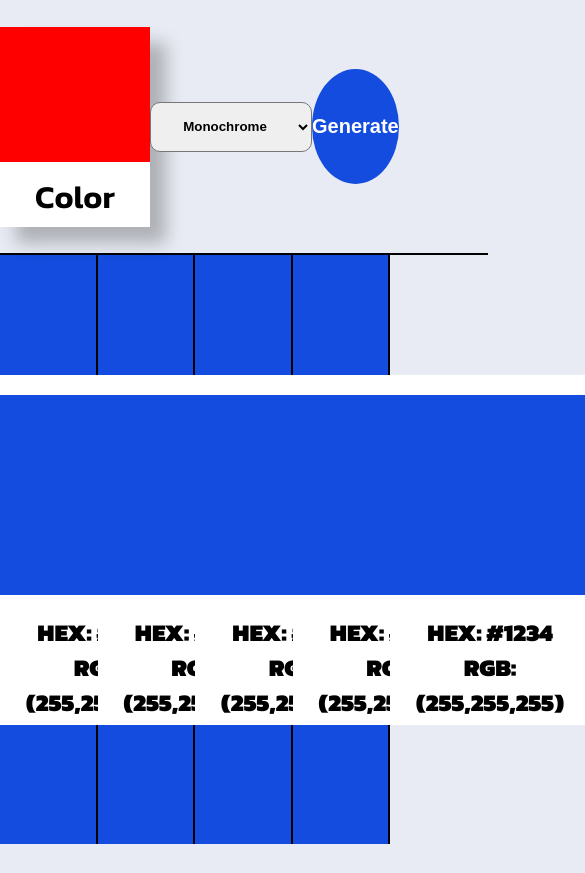
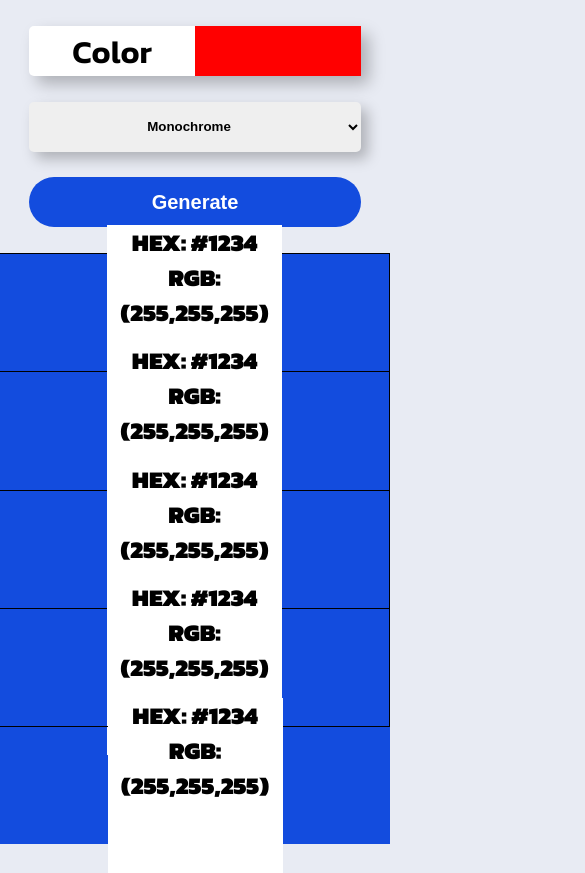
Before and after one commit to TiberiuBuzas/Color-Scheme-Generator, a plain HTML site: page index.html in a window 390 px wide. Shown: the whole page, 585 px wide, since content can reach past the window. Before the commit the page ends 844 px from the top, so only its background shows below. Drawn offline with Linux system fonts and the light colour scheme.

Commit message:
Small Changes

```diff
--- a/index.html
+++ b/index.html
@@ -10,33 +10,6 @@
 </head>
 <body>
 
-    <!-- ================= Small Screen ============= -->
-<!--     <div class="ShowOnMobile">
-
-        <div class="mInputColorCard">
-            <h1>Color</h1>
-            <input type="color" id="mColorInput" value="#FF0000" >
-        </div>
-
-        <select id="schemes" name="schemes">
-
-            <option value="monochrome">Monochrome</option>
-            <option value="monochrome-dark">Monochrome-dark</option>
-            <option value="monochrome-light">Monochrome-light</option>
-            <option value="analogic">Analogic</option>
-            <option value="complement">Complement</option>
-            <option value="analogic-complement">Analogic-complement</option>
-            <option value="triad">Triad</option>
-            <option value="quad">Quad</option>
-        </select>
-
-        <br>
-        <button id="btn" class="mBtn">Generate</button>
-
-    </div> -->
-
-    <!-- ================= Big Screen ============= -->
-    <div class="HideOnMobile">
     <section class="navBar">
 
         <div class="inputColorCard">
@@ -45,7 +18,6 @@
         </div>
 
         <select id="schemes" name="schemes">
-
             <option value="monochrome">Monochrome</option>
             <option value="monochrome-dark">Monochrome-dark</option>
             <option value="monochrome-light">Monochrome-light</option>
@@ -102,8 +74,6 @@
             </div>
         </div>
     </section>
-    </div>
-
 
 </body>
 </html>
--- a/script.js
+++ b/script.js
@@ -25,5 +25,4 @@ button.addEventListener("click", ()=>{
             }
 
         });
-
 })
--- a/style.css
+++ b/style.css
@@ -38,8 +38,7 @@ body{
   height: 200px;
   background-color: #fff;
   box-shadow: 1em 1em 1em rgba(0, 0, 0, .25);
-/*   margin: 0 200px;
- */  padding: 0;
+  padding: 0;
   text-align: center;
 }
 .inputColorCard h1 {
@@ -91,6 +90,8 @@ input[type=color]{
   text-align: center;
   font-weight: 900;
   border-radius: 10px;
+  box-shadow: .5em .5em 1em rgba(0, 0, 0, .25);
+  border: none;
 }
 
 
@@ -98,7 +99,6 @@ input[type=color]{
 .btn{
   width: 115px;
   height: 115px;
-  /* margin-left: 300px; */
   border: none;
   background-color: var(--btnColor);
   color: #fff;
@@ -122,13 +122,13 @@ input[type=color]{
 .color{
   width: 25%;
   height: 100%;
-  border-right: 2px solid;
-  border-top: 2px solid;
+  border-right: 1.5px solid;
+  border-top: 1.5px solid;
   display: flex;
   align-items: center;
 }
 
-.color .colorCard{
+.colorCard{
   display: flex;
   flex-direction: column;
   align-items: center;
@@ -154,57 +154,75 @@ input[type=color]{
   border-right: none;
 }
 
-/* .colorPallet{
-    display: flex;
-    width: 100%;
-    height: 80%;
-}
+@media (max-width: 1300px){
+  body{
+    overflow: hidden;
+  }
 
-.colorPallet .color{
-    width: 25%;
-    height: 100%;
-    border-right: 2px solid;
-    border-top: 2px solid;
-    cursor: pointer;
-}
-.color:nth-last-child(1){
-    border-right: none;
-} */
+  .colorPallet{
+    flex-direction: column;
+  }
 
-/* @media (max-width: 575.98px) {
-  .HideOnMobile {
+  .colorFenster{
     display: none;
   }
-  .ShowOnMobile {
-    display: initial;
+
+  .color{
+    width: 100%;
+    height: 20%;
+  }
+
+  .colorCard{
+    height: 175px;
+    width: 175px;
   }
 }
 
-@media (min-width: 576px) {
-  .HideOnMobile {
-    display: initial;
-  }
-  .ShowOnMobile {
-    display: none;
-  }
-
-  body{
-    height: 100vh;
-    width: 100vw;
+@media (max-width: 630px) {
+  .navBar{
+    flex-direction: column;
+    justify-content: space-evenly;
   }
 
   .inputColorCard{
+    height: 50px;
+    width: 85%;
     display: flex;
-    width: 80%;
-    height: 200px;
-    background-color: #fff;
-    box-shadow: 1em 1em 1em rgba(0, 0, 0, .25);
-
+    align-items: center;
+    justify-content: space-evenly;
+    border-radius: 5px;
+    position: relative;
+    box-shadow: .5em 0.5em 1em rgba(0, 0, 0, .25);
   }
 
-  .mBtn{
-    margin-top: 50px;
-    width: 400px;
+  input[type=color]{
+    height: 50px;
+    width: 50%;
+    position: absolute;
+    right: 0;
+  }
 
+  .inputColorCard h1{
+    margin-right: 50%;
+    margin-bottom: 3px;
   }
-}*/
+
+  #schemes{
+    width: 85%;
+    height: 50px;
+    border-radius: 5px;
+    box-shadow: .5em 0.5em 1em rgba(0, 0, 0, .25);
+    border: none;
+  }
+
+  .btn{
+    width: 85%;
+    height: 50px;
+    border-radius: 90px;
+  }
+  .btn:hover{
+    cursor: pointer;
+    transform: none;
+  }
+
+}
```
Lines whose indentation alone changed are shown as unchanged.
